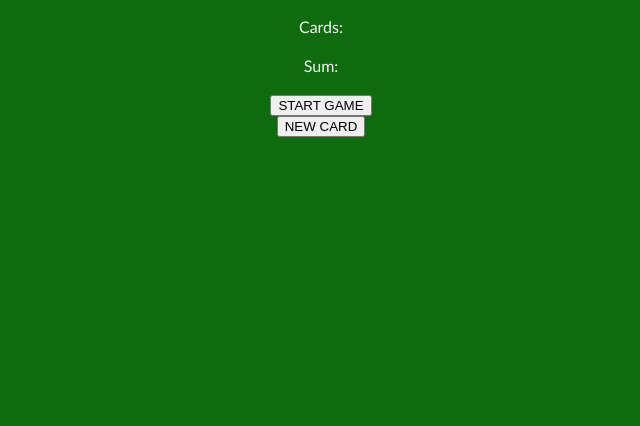
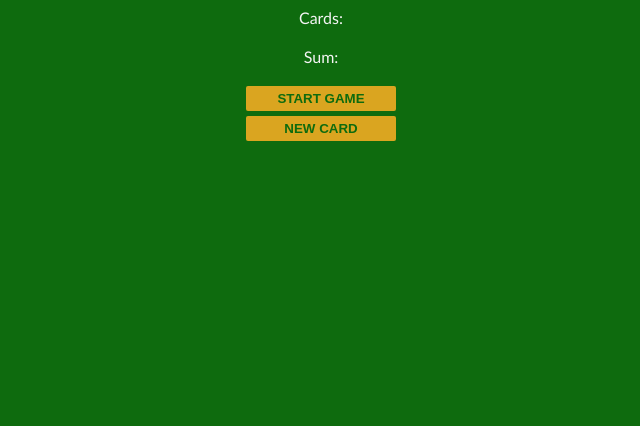
Before and after one commit to h4sitha/Blackjack-game-scrimba, a plain HTML site: page index.html in a window 1280 px wide. Shown: the part 390-816 px from the top of the page, without its empty margins (319-959 px from the left). Drawn offline with Linux system fonts and the light colour scheme.

Commit message:
Add styles to buttons

```diff
--- a/style.css
+++ b/style.css
@@ -17,3 +17,16 @@ p {
     margin: 0 0 20px 0;
     color: whitesmoke;
 }
+
+
+button {
+    width: 150px;
+    padding: 5px;
+    font-family: Arial, Helvetica, sans-serif;
+    font-weight: bold;
+    margin-bottom: 5px;
+    color: rgb(14, 107, 14);
+    background-color: goldenrod;
+    border: 0;
+    border-radius: 2px;
+}
```
